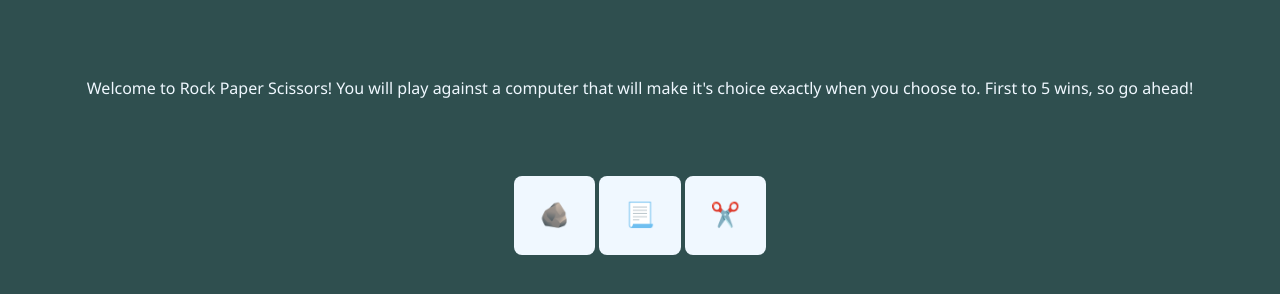
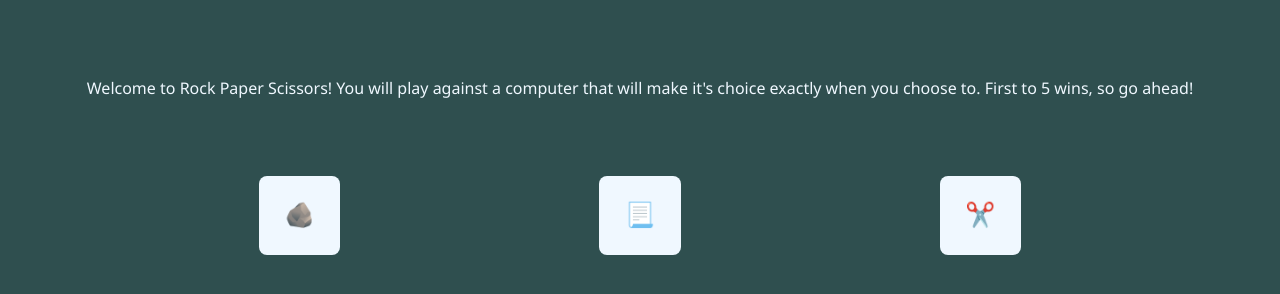
Before and after one commit to RileyTyler12/odin-rockpaperscissors-project, a plain HTML site: page index.html in a window 1280 px wide. Drawn offline with Linux system fonts and the light colour scheme.

Commit message:
Adusted button container styles, making use of flex to space the buttons evenly

```diff
--- a/css/styles.css
+++ b/css/styles.css
@@ -19,7 +19,7 @@ body {
 
 #main-container {
     display: flex;
-    flex: 1 1 auto;
+    flex: 1 0 auto;
     flex-direction: column;
     justify-content: center;
     align-content: center;
@@ -28,6 +28,12 @@ body {
 
 #results {
     margin: 6%;
+}
+
+#buttons {
+    display: flex;
+    flex: 1 0 auto;
+    justify-content: space-evenly;
 }
 
 .game-button {
```
